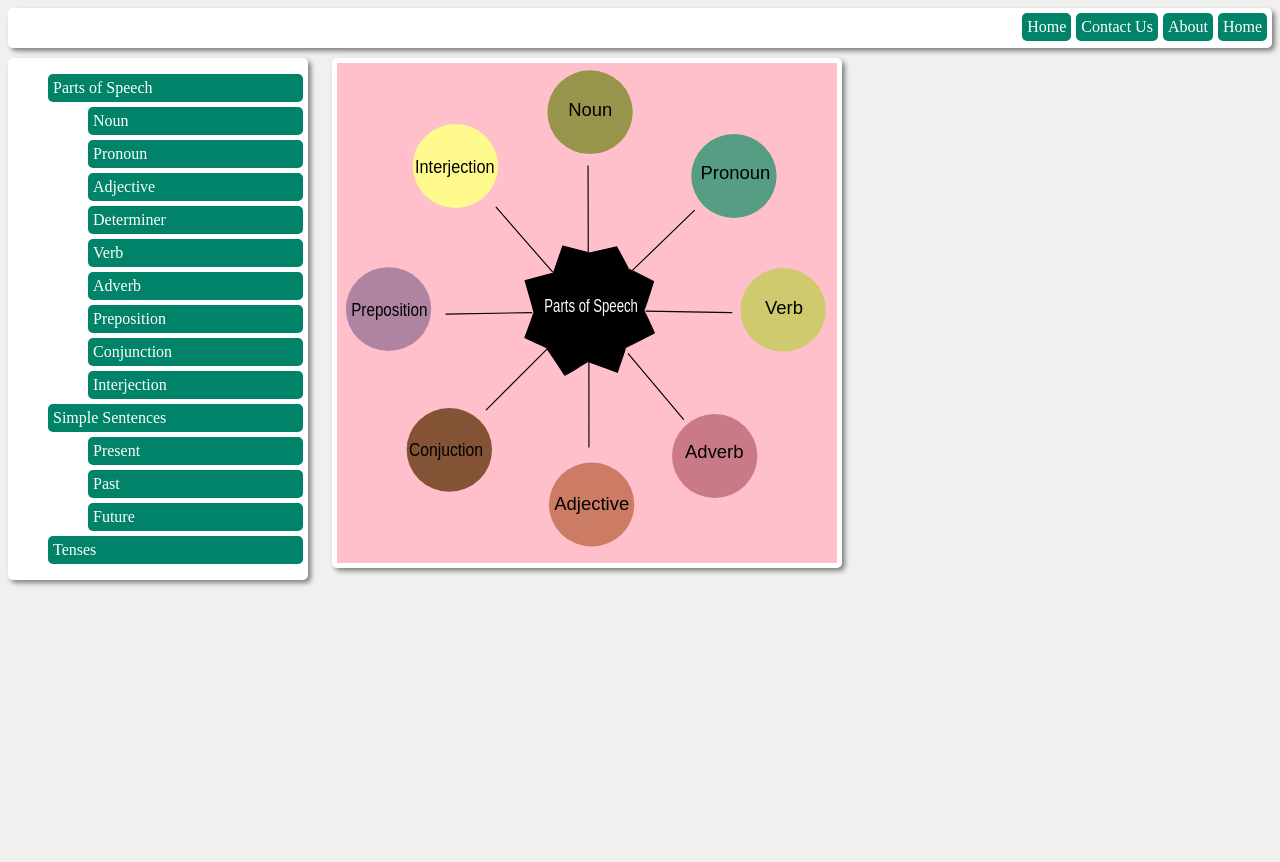
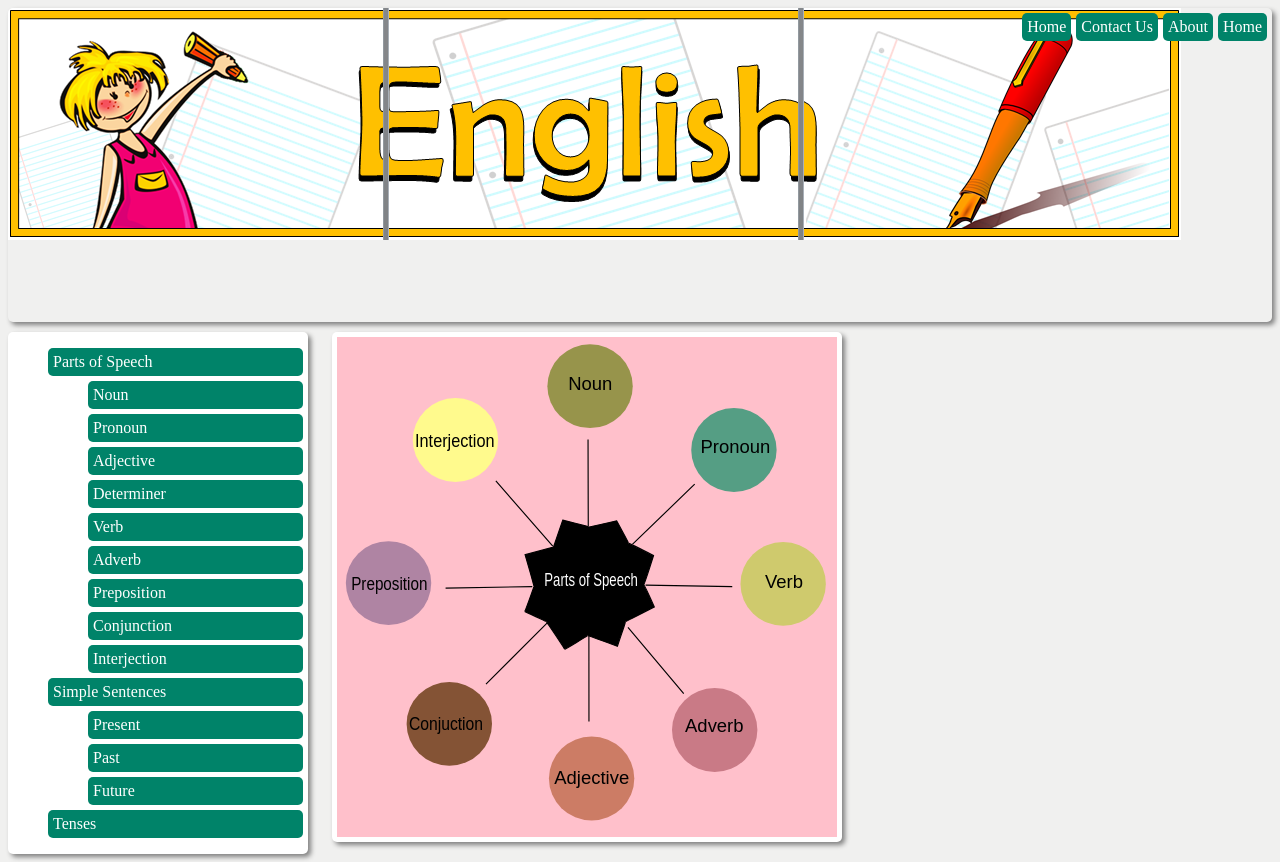
Before and after one commit to manpreet14/englishProject, a plain HTML site: page index.html in a window 1280 px wide. Before the commit the page ends 800 px from the top, so only its background shows below. Drawn offline with Linux system fonts and the light colour scheme.

Commit message:
added banner image

```diff
--- a/script.js
+++ b/script.js
@@ -1,7 +1,3 @@
-function change(){
-
-}
-
 function toggleNextSibling(){
   event.target.nextElementSibling.classList.toggle("hide");
 }
--- a/style.css
+++ b/style.css
@@ -23,15 +23,16 @@ div {
 img {
     width: 100%;
     height: 100%;
-background: pink;
+    background: pink;
 }
 
 
   #navbar {
-    background: white;
-    height: 40px;
+    background-image: url('english banner.png');
+    height: 40%;
+    background-repeat: no-repeat;
     box-shadow: 3px 3px 5px 0px grey;
-    box-shadow
+
 }
 
 #navbar ul li {
```
Also changed, not shown: english banner.png (added), english banner2.jpg (added).
